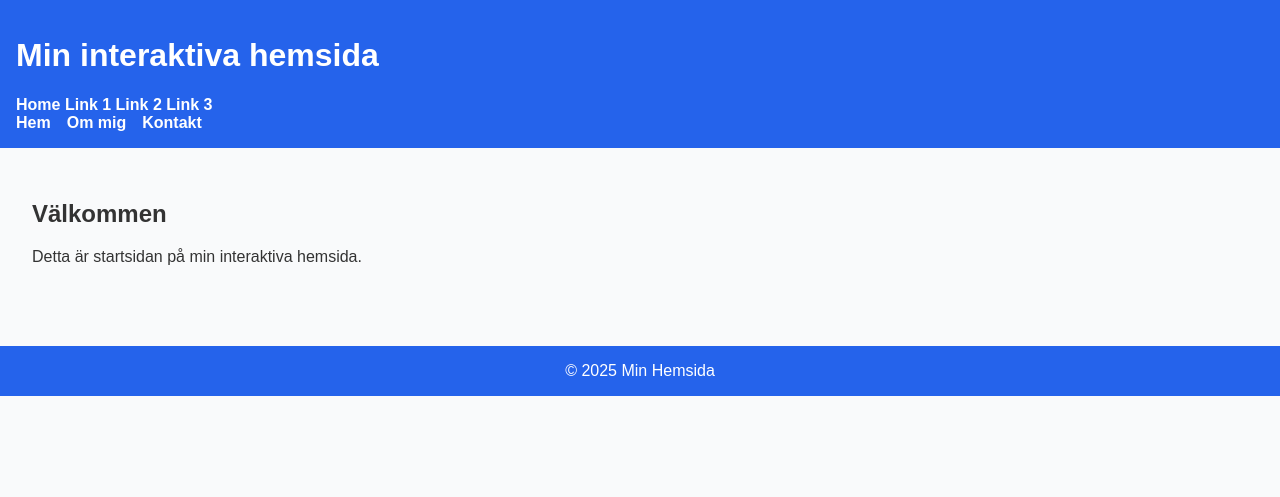
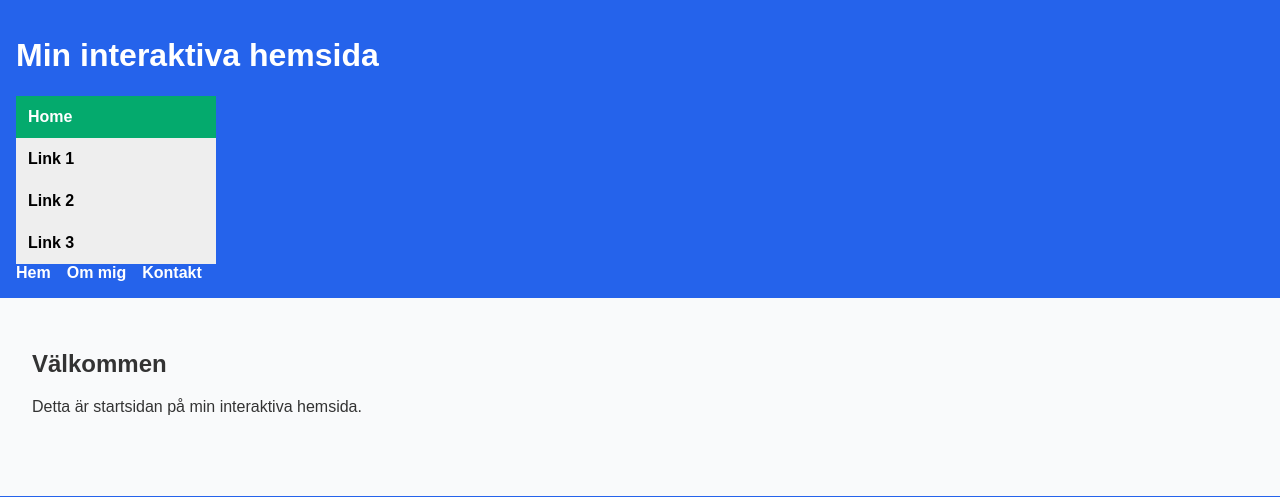
Before and after one commit to foeUyih/foeuyih.github.io, a PHP site: page / in a window 1280 px wide. Shown: the top 497 px of the page. Run offline with PHP 8.4, Linux system fonts and the light colour scheme.

Commit message:
Update style.css

```diff
--- a/style.css
+++ b/style.css
@@ -11,6 +11,26 @@ header {
   padding: 1rem;
 }
 
+.vertical-menu {
+  width: 200px; /* Set a width if you like */
+}
+
+.vertical-menu a {
+  background-color: #eee; /* Grey background color */
+  color: black; /* Black text color */
+  display: block; /* Make the links appear below each other */
+  padding: 12px; /* Add some padding */
+  text-decoration: none; /* Remove underline from links */
+}
+
+.vertical-menu a:hover {
+  background-color: #ccc; /* Dark grey background on mouse-over */
+}
+
+.vertical-menu a.active {
+  background-color: #04AA6D; /* Add a green color to the "active/current" link */
+  color: white;
+}
 nav ul {
   list-style: none;
   padding: 0;
```
